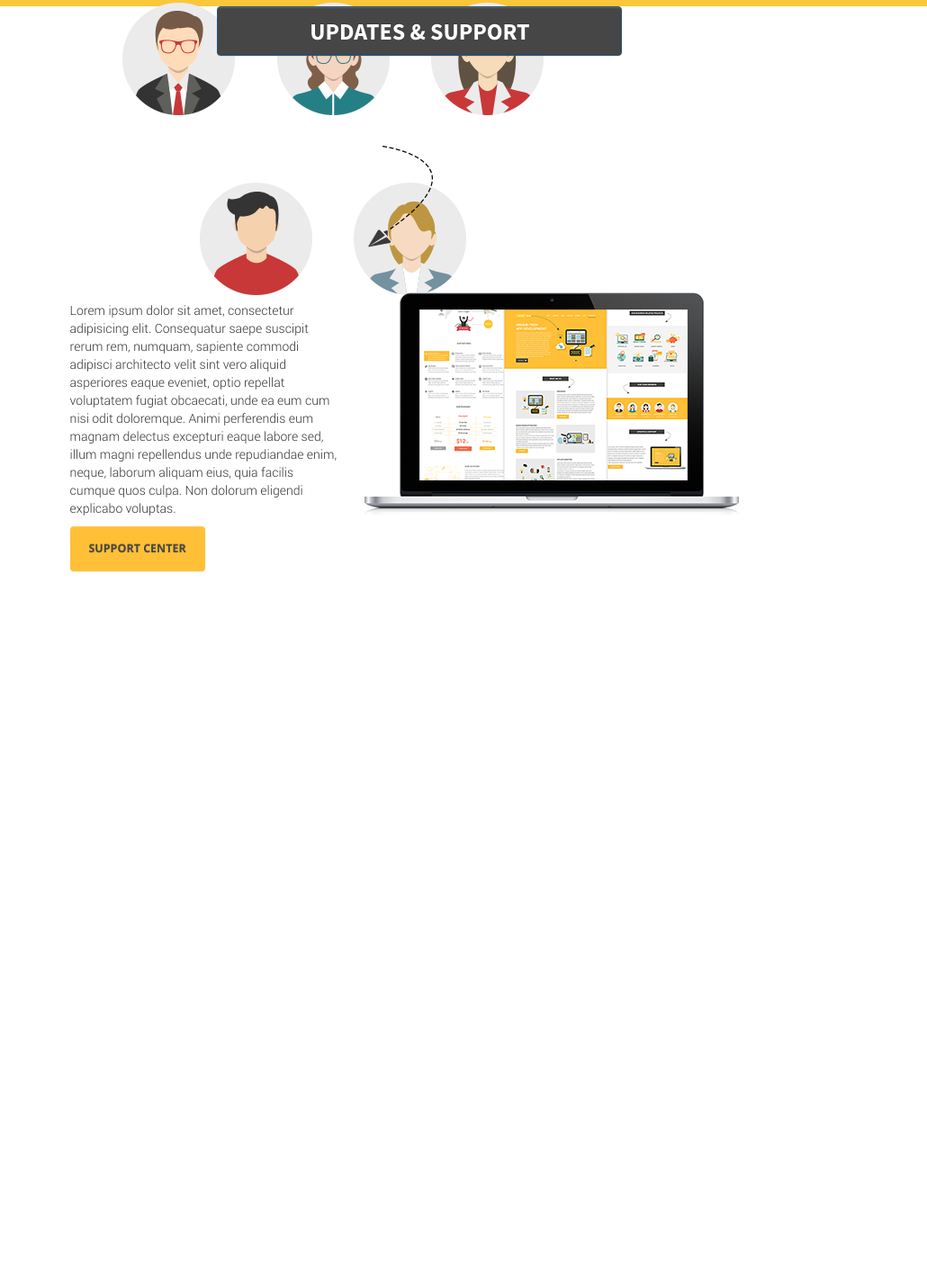
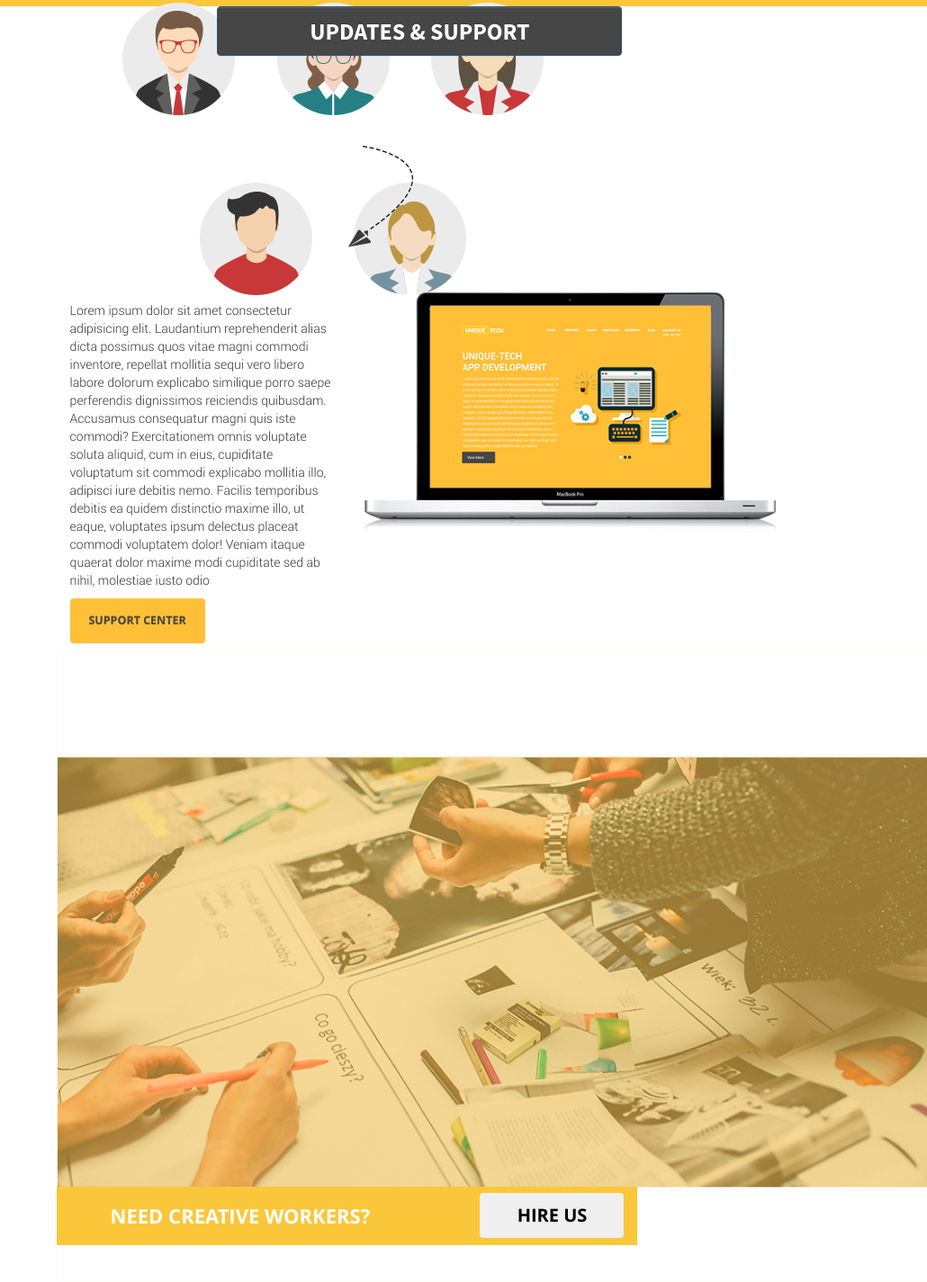
Before and after one commit to Enigama/unique, a website: page app/index.html in a window 1280 px wide. Shown: the part 7589-9014 px from the top of the page at 90% size, without its empty margins (250-1280 px from the left). Before the commit the page ends 8314 px from the top, so only its background shows below. Drawn offline with Linux system fonts and the light colour scheme; files whose address does not match are found by name.

Commit message:
fixed block update add block creative workers

```diff
--- a/app/index.html
+++ b/app/index.html
@@ -358,7 +358,7 @@
                     </div>
                     <div class="row">
                         <div class="col-md-12">
-                            <div class="col-md-8 col-md-offset-3">
+                            <div class="col-md-8 col-md-offset-2">
                                 <img src="/img/arrow_left.png" alt=""><button type="button" class="btn btn-primary" data-toggle="button" aria-pressed="false" autocomplete="off">our team members</button>
                             </div>
                         </div>
@@ -400,13 +400,24 @@
                 <div class="row second_blok">
                     <div class="col-md-12">
                         <div class="col-md-6 left_block">
-                            <p>Lorem ipsum dolor sit amet, consectetur adipisicing elit. Consequatur saepe suscipit rerum rem, numquam, sapiente commodi adipisci architecto velit sint vero aliquid asperiores eaque eveniet, optio repellat voluptatem fugiat
-                                obcaecati, unde ea eum cum nisi odit doloremque. Animi perferendis eum magnam delectus excepturi eaque labore sed, illum magni repellendus unde repudiandae enim, neque, laborum aliquam eius, quia facilis cumque quos culpa.
-                                Non dolorum eligendi explicabo voluptas.</p>
+                            <p>Lorem ipsum dolor sit amet consectetur adipisicing elit. Laudantium reprehenderit alias dicta possimus quos vitae magni commodi inventore, repellat mollitia sequi vero libero labore dolorum explicabo similique porro saepe perferendis
+                                dignissimos reiciendis quibusdam. Accusamus consequatur magni quis iste commodi? Exercitationem omnis voluptate soluta aliquid, cum in eius, cupiditate voluptatum sit commodi explicabo mollitia illo, adipisci iure debitis
+                                nemo. Facilis temporibus debitis ea quidem distinctio maxime illo, ut eaque, voluptates ipsum delectus placeat commodi voluptatem dolor! Veniam itaque quaerat dolor maxime modi cupiditate sed ab nihil, molestiae iusto odio</p>
                             <button type="button" class="btn btn-primary" data-toggle="button" aria-pressed="false" autocomplete="off">support center</button>
                         </div>
                         <div class="col-md-6 right_block">
-                            <img src="/img/mac.png" alt="">
+                            <img src="/img/mac2.png" alt="">
+                        </div>
+                    </div>
+                </div>
+                <div class="row color_">
+                    <div class="col-md-12 last">
+                        <img src="/img/work.png" alt="">
+                    </div>
+                    <div class="col-md-12 line_y">
+                        <div class="container">
+                            <h1>need creative workers?</h1>
+                            <button type="button" class="btn" data-toggle="button" aria-pressed="false" autocomplete="off">hire us</button>
                         </div>
                     </div>
                 </div>
--- a/app/less/main.less
+++ b/app/less/main.less
@@ -493,7 +493,14 @@
 		.releted{
 			.row{
 				.col-md-12{
+					.right_block{
+						img{
+							width: 457px;
+							height: 270px;
+						}
+					}
 					.col-md-8{
+						width: 60%;
 						text-align: center;
 						.btn-primary{
 							.SB;
@@ -512,6 +519,47 @@
 			.second_blok{
 				margin-top: 50px;
 			}
+			.color_{
+				//background-image:url("/img/work.png");
+				height: 690px;
+				.last{
+					height: 594px;
+					img{
+						width: 980px;
+						height: 700px;
+					}
+				}
+				.line_y{
+					height: 65px;
+					width: 98.7%;
+					.container{
+						width: 100%;
+						height: 65px;
+						background: #fbc73a;
+						h1{
+							font-size: 22px;
+							.OpenSBo;
+							text-transform: uppercase;
+							color: #fff;
+							padding-left: 45px;
+							display: inline-block;
+							margin-top: 20px;
+							margin-bottom: 0px;
+						}
+						.btn{
+							float: right;
+							width: 160px;
+							height: 50px;
+							text-transform: uppercase;
+							color: #000;
+							.OpenSBo;
+							font-size: 20px;
+							margin-top: 7px;
+
+						}
+					}
+				}
+			}
 		}
 	}
 }
```
Also changed, not shown: app/css/main.css, app/img/mac2.png (added), app/img/work.png (added), app/less/main.css.
